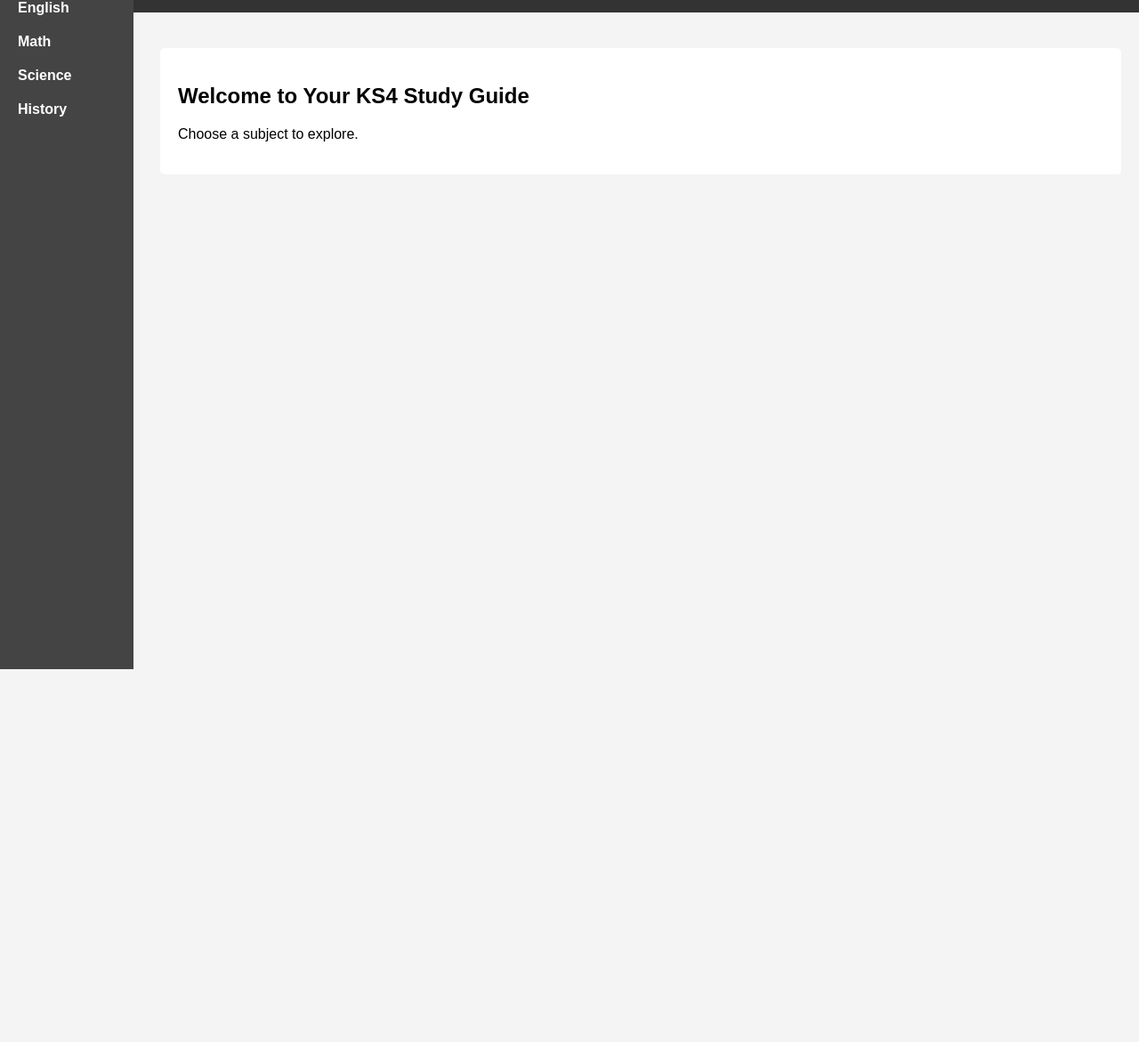
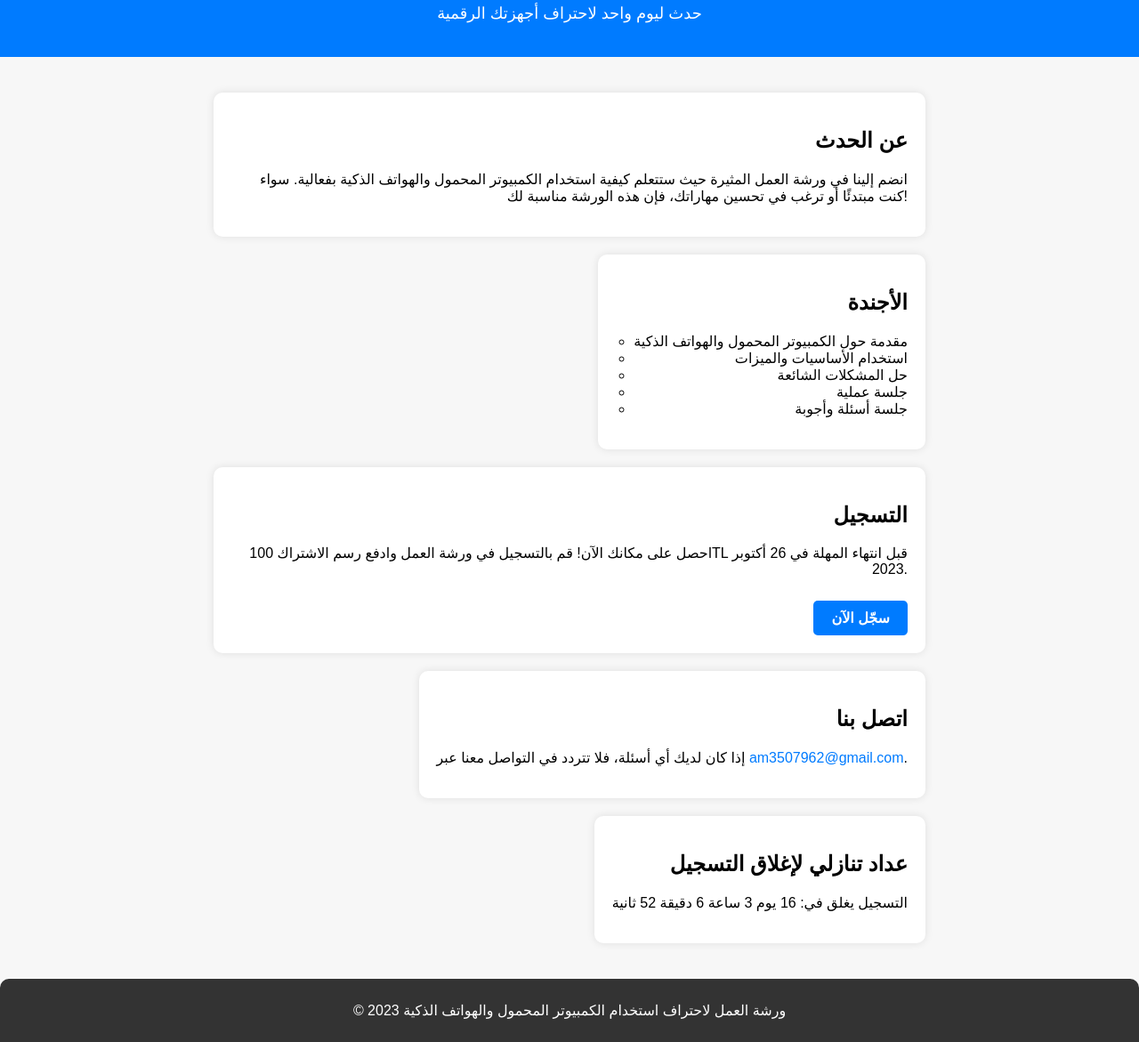
Before and after one commit to am3507962/da2amemo, a plain HTML site: page index.html in a window 1280 px wide. Shown: the part 68-1239 px from the top of the page at 89% size. Before the commit the page ends 800 px from the top, so only its background shows below. Drawn offline with Linux system fonts and the light colour scheme.

Commit message:
Update index.htmls
s

```diff
--- a/index.html
+++ b/index.html
@@ -1,246 +1,172 @@
 <!DOCTYPE html>
-<html lang="en">
+<html lang="ar">
 <head>
     <meta charset="UTF-8">
     <meta name="viewport" content="width=device-width, initial-scale=1.0">
-    <link rel="stylesheet" href="styles.css">
-    <title>Your KS4 Study Guide</title>
     <style>
-        /* Your CSS styles here */
-        /* Styling for header, nav, and content */
-       body {
+        /* Add your CSS styles here */
+        body {
             font-family: Arial, sans-serif;
             margin: 0;
             padding: 0;
-            background-color: #f4f4f4;
+            background-color: #f7f7f7;
+        }
+
+        .container {
+            display: flex;
+            flex-direction: column;
+            align-items: flex-end;
+            margin: 0 auto;
+            max-width: 800px;
+            padding: 20px;
         }
 
         header {
-            background-color: #333;
-            color: #fff;
             text-align: center;
+            background-color: #007BFF;
+            color: white;
             padding: 20px 0;
         }
 
-        h1 {
+        header h1 {
+            font-size: 36px;
             margin: 0;
-            font-size: 36px;
         }
 
-        nav {
-            background-color: #444;
-            color: #fff;
-            width: 150px;
-            position: fixed;
-            height: 100%;
-            top: 0;
-            left: 0;
-            padding-top: 20px;
+        header p {
+            font-size: 18px;
+            margin-top: 10px;
         }
 
-        nav ul {
-            list-style-type: none;
-            margin: 0;
-            padding: 0;
-            text-align: left;
+        section {
+            text-align: right;
+            padding: 20px;
+            background-color: white;
+            border-radius: 10px;
+            box-shadow: 0 0 10px rgba(0, 0, 0, 0.1);
+            margin-top: 20px;
         }
 
-        nav ul li {
-            margin: 0;
-            padding: 0;
+        section h2 {
+            font-size: 24px;
         }
 
-        nav ul li a {
-            text-decoration: none;
-            color: #fff;
-            font-weight: bold;
-            display: block;
-            padding: 10px 20px;
-            transition: background-color 0.3s;
+        ul {
+            list-style-type: circle;
+            padding-left: 20px;
         }
 
-        nav ul li a:hover {
-            background-color: #555;
+        .cta-button {
+            display: inline-block;
+            background-color: #007BFF;
+            color: white;
+            padding: 10px 20px;
+            text-decoration: none;
+            border-radius: 5px;
+            font-weight: bold;
+            transition: background-color 0.3s;
+            margin-top: 10px;
         }
 
-        .container {
-            margin-left: 160px; /* Adjust for the width of the sidebar */
-            padding: 20px;
+        .cta-button:hover {
+            background-color: #0056b3;
         }
 
-        .content {
-            background-color: #fff;
-            padding: 20px;
+        footer {
+            text-align: center;
+            background-color: #333;
+            color: white;
+            padding: 10px 0;
+            border-top-left-radius: 10px;
+            border-top-right-radius: 10px;
             margin-top: 20px;
-            border-radius: 5px;
         }
 
-        /* Styling for subject-specific content */
-        /* Customize the styles as needed for each subject */
-        .subject-title {
-            font-size: 24px;
-            margin-bottom: 10px;
+        a {
+            color: #007BFF;
+            text-decoration: none;
         }
 
-        .topic {
-            margin-bottom: 20px;
+        a:hover {
+            text-decoration: underline;
         }
     </style>
+    <script>
+        // Add your JavaScript code here
+
+        // Set the event date (October 28, 2023) and registration deadline (October 26, 2023)
+        const eventDate = new Date("2023-10-28").getTime();
+        const registrationDeadline = new Date("2023-10-26").getTime();
+
+        // Function to update the countdown timer
+        function updateCountdown() {
+            const now = new Date().getTime();
+            const timeUntilEvent = eventDate - now;
+            const timeUntilDeadline = registrationDeadline - now;
+
+            if (timeUntilEvent > 0) {
+                const days = Math.floor(timeUntilDeadline / (1000 * 60 * 60 * 24));
+                const hours = Math.floor((timeUntilDeadline % (1000 * 60 * 60 * 24)) / (1000 * 60 * 60));
+                const minutes = Math.floor((timeUntilDeadline % (1000 * 60 * 60)) / (1000 * 60));
+                const seconds = Math.floor((timeUntilDeadline % (1000 * 60)) / 1000);
+
+                const countdownText = `${days} يوم ${hours} ساعة ${minutes} دقيقة ${seconds} ثانية`;
+
+                document.getElementById("countdown-timer").innerText = `التسجيل يغلق في: ${countdownText}`;
+            } else {
+                document.getElementById("countdown-timer").innerText = "تم إغلاق التسجيل.";
+            }
+        }
+
+        // Update the countdown every second
+        setInterval(updateCountdown, 1000);
+
+        // Initial countdown update
+        updateCountdown();
+    </script>
 </head>
 <body>
     <header>
-        <h1>Your KS4 Study Guide</h1>
+        <h1>مرحبًا بكم في ورشة العمل</h1>
+        <p>حدث ليوم واحد لاحتراف أجهزتك الرقمية</p>
     </header>
-    <nav>
-        <ul>
-            <li><a href="#" onclick="showHome()">Home</a></li>
-            <li><a href="#" onclick="showSubject('english')">English</a></li>
-            <li><a href="#" onclick="showSubject('math')">Math</a></li>
-            <li><a href="#" onclick="showSubject('science')">Science</a></li>
-            <li><a href="#" onclick="showSubject('history')">History</a></li>
-            <!-- Add more subject links as needed -->
-        </ul>
-    </nav>
+
     <div class="container">
-        <div class="content" id="home">
-            <h2>Welcome to Your KS4 Study Guide</h2>
-            <p>Choose a subject to explore.</p>
-        </div>
-        <div class="content" id="english" style="display:none;">
-            <h2>English</h2>
-            <h3 class="subject-title">Literature</h3>
-            <div class="topic">
-                <h4>Topic 1: Shakespearean Sonnets</h4>
-                <p>Content and details about Shakespearean Sonnets in Year 10...</p>
-            </div>
-            <div class="topic">
-                <h4>Topic 2: Modern Poetry</h4>
-                      <p><a href="https://www.poetryfoundation.org/poems/46473/if---" target="_blank">Read the Poem - If – Rudyard Kipling.</a></p>
+        <section>
+            <h2>عن الحدث</h2>
+            <p>انضم إلينا في ورشة العمل المثيرة حيث ستتعلم كيفية استخدام الكمبيوتر المحمول والهواتف الذكية بفعالية. سواء كنت مبتدئًا أو ترغب في تحسين مهاراتك، فإن هذه الورشة مناسبة لك!</p>
+        </section>
 
-                <button class="collapsible" onclick="togglePoem()">Toggle Poem - If – Rudyard Kipling</button>
-                <div class="poem" id="poem" style="display:none;">
-                    <!-- Poem content here -->
-                    <p>
-            <b>What is the poem about?</b><br>
-            The poem "If—" by Rudyard Kipling is about imparting advice and guidance on how to lead a virtuous and successful life. The speaker addresses his son, offering a series of conditions or qualities that, when achieved, will make the son a mature and admirable individual. The poem emphasizes traits such as composure, resilience, self-confidence, patience, and integrity. It encourages the reader to maintain their inner strength and dignity in the face of adversity and success alike.
-        </p>
+        <section>
+            <h2>الأجندة</h2>
+            <ul>
+                <li>مقدمة حول الكمبيوتر المحمول والهواتف الذكية</li>
+                <li>استخدام الأساسيات والميزات</li>
+                <li>حل المشكلات الشائعة</li>
+                <li>جلسة عملية</li>
+                <li>جلسة أسئلة وأجوبة</li>
+            </ul>
+        </section>
 
-        <p>
-            <b>Find any key piece of advice and note down how the use of iambic pentameter makes the advice more effective.</b><br>
-            One key piece of advice in the poem is:
-            "If you can dream—and not make dreams your master;"
-            The use of iambic pentameter in this line adds a rhythmic and measured quality to the advice. It creates a sense of balance and stability in the advice, emphasizing the importance of having dreams but not allowing them to control one's life. The regularity of the meter reinforces the idea of maintaining self-control and not being overwhelmed by one's ambitions.
-        </p>
+        <section>
+            <h2>التسجيل</h2>
+            <p>احصل على مكانك الآن! قم بالتسجيل في ورشة العمل وادفع رسم الاشتراك 100TL قبل انتهاء المهلة في 26 أكتوبر 2023.</p>
+            <a href="https://vrxjbsycibs.typeform.com/to/nNjY0PQj" class="cta-button">سجّل الآن</a>
+        </section>
 
-        <p>
-            <b>The poem has an ABAB rhyme scheme. What effect does this have on the reader?</b><br>
-            The ABAB rhyme scheme gives the poem a structured and organized feel. It creates a sense of predictability and rhythm, making the poem easier to remember and recite. This rhyme scheme also contributes to the poem's advice-giving nature, as it reinforces each condition or piece of advice with a corresponding rhyme, making each stanza a concise unit of wisdom.
-        </p>
+        <section>
+            <h2>اتصل بنا</h2>
+            <p>إذا كان لديك أي أسئلة، فلا تتردد في التواصل معنا عبر <a href="mailto:am3507962@gmail.com">am3507962@gmail.com</a>.</p>
+        </section>
 
-        <p>
-            <b>Find an example of enjambment used in the poem. What effect does this have on the reader?</b><br>
-            Enjambment occurs in the poem when a line does not end with punctuation, and the sentence continues into the next line. For example:
-            "If you can force your heart and nerve and sinew
-            To serve your turn long after they are gone;"
-            This enjambment creates a sense of flow and continuity, encouraging the reader to keep reading without pause. It connects the idea of perseverance and resilience directly to the idea of physical and emotional endurance. The effect is that it reinforces the message of endurance and the ability to "hold on" even when one's resources are depleted.
-        </p>
+        <section>
+            <h2>عداد تنازلي لإغلاق التسجيل</h2>
+            <p id="countdown-timer"></p>
+        </section>
+    </div>
 
-        <p>
-            <b>Find any linguistic or structural devices used in the poem.</b><br>
-            The poem employs several linguistic and structural devices, including:
-            <ul>
-                <li>Anaphora: The repetition of "If" at the beginning of each stanza emphasizes the conditional nature of the advice, creating a pattern that guides the reader through each condition.</li>
-                <li>Metaphor: The poem uses metaphors such as "Triumph and Disaster" personified as "impostors" to convey the idea that both success and failure should be treated with equanimity.</li>
-                <li>Imperatives: The poem includes imperative verbs like "wait," "dream," "bear," and "fill," which give the poem a directive tone, as if the speaker is giving direct commands to the reader.</li>
-                <li>Parallelism: The poem uses parallel sentence structures, making it easier for the reader to follow and understand the advice being presented.</li>
-            </ul>
-        </p>
-
-        <p>
-            <b>PEZE- What effect do Kipling’s structural devices have on the reader?</b><br>
-            Kipling's structural devices, such as the use of anaphora, rhyme scheme, and parallelism, make the poem highly readable and memorable. The repetition of "If" at the beginning of each stanza and the consistent rhyme scheme create a sense of order and make the advice more accessible. This structure also allows the reader to focus on each individual condition and its importance.
-        </p>
-
-        <p>
-            <b>PEZE – What effect do Kipling’s linguistic devices have on the reader?</b><br>
-            Kipling's use of linguistic devices, including metaphors and imperatives, serves to emphasize the message of the poem. Metaphors like "Triumph and Disaster" as "impostors" make the concepts more vivid and relatable. Imperatives create a sense of urgency and directness, reinforcing the importance of each piece of advice. These devices engage the reader and make the poem's guidance more impactful.
-        </p>
-                    <!-- Add the entire poem here -->
-                </div>
-
-                <!-- Add the rest of the poem analysis content here -->
-                <!-- ... (the rest of your poem analysis) ... -->
-            </div>
-            <!-- Add more English topics and content as needed -->
-        </div>
-        <div class="content" id="math" style="display:none;">
-            <h2>Mathematics</h2>
-            <h3 class="subject-title">Algebra</h3>
-            <div class="topic">
-                <h4>Topic 1: Quadratic Equations</h4>
-                <p>Content and details about Quadratic Equations in Year 10...</p>
-            </div>
-            <div class="topic">
-                <h4>Topic 2: Simultaneous Equations</h4>
-                <p>Content and details about Simultaneous Equations in Year 10...</p>
-            </div>
-            <!-- Add more Math topics and content as needed -->
-        </div>
-        <div class="content" id="science" style="display:none;">
-            <h2>Science</h2>
-            <h3 class="subject-title">Physics</h3>
-            <div class="topic">
-                <h4>Topic 1: Electricity</h4>
-                <p>Content and details about Electricity in Year 10...</p>
-            </div>
-            <div class="topic">
-                <h4>Topic 2: Forces</h4>
-                <p>Content and details about Forces in Year 10...</p>
-            </div>
-            <!-- Add more Science topics and content as needed -->
-        </div>
-        <div class="content" id="history" style="display:none;">
-            <h2>History</h2>
-            <h3 class="subject-title">Ancient Civilizations</h3>
-            <div class="topic">
-                <h4>Topic 1: Ancient Egypt</h4>
-                <p>Content and details about Ancient Egypt in Year 10...</p>
-            </div>
-            <div class="topic">
-                <h4>Topic 2: Ancient Greece</h4>
-                <p>Content and details about Ancient Greece in Year 10...</p>
-            </div>
-            <!-- Add more History topics and content as needed -->
-        </div>
-        <!-- Add more subject sections and topics as needed -->
-    </div>
-    <script>
-        function showHome() {
-            document.getElementById("home").style.display = "block";
-            document.getElementById("english").style.display = "none";
-            document.getElementById("math").style.display = "none";
-            document.getElementById("science").style.display = "none";
-            document.getElementById("history").style.display = "none";
-            // Add similar lines for other subjects
-        }
-
-        function showSubject(subject) {
-            document.getElementById("home").style.display = "none";
-            document.getElementById("english").style.display = "none";
-            document.getElementById("math").style.display = "none";
-            document.getElementById("science").style.display = "none";
-            document.getElementById("history").style.display = "none";
-            document.getElementById(subject).style.display = "block";
-        }
-
-        function togglePoem() {
-            var poem = document.getElementById("poem");
-            if (poem.style.display === "none" || poem.style.display === "") {
-                poem.style.display = "block";
-            } else {
-                poem.style.display = "none";
-            }
-        }
-    </script>
+    <footer>
+        <p>&copy; 2023 ورشة العمل لاحتراف استخدام الكمبيوتر المحمول والهواتف الذكية</p>
+    </footer>
 </body>
 </html>
```
